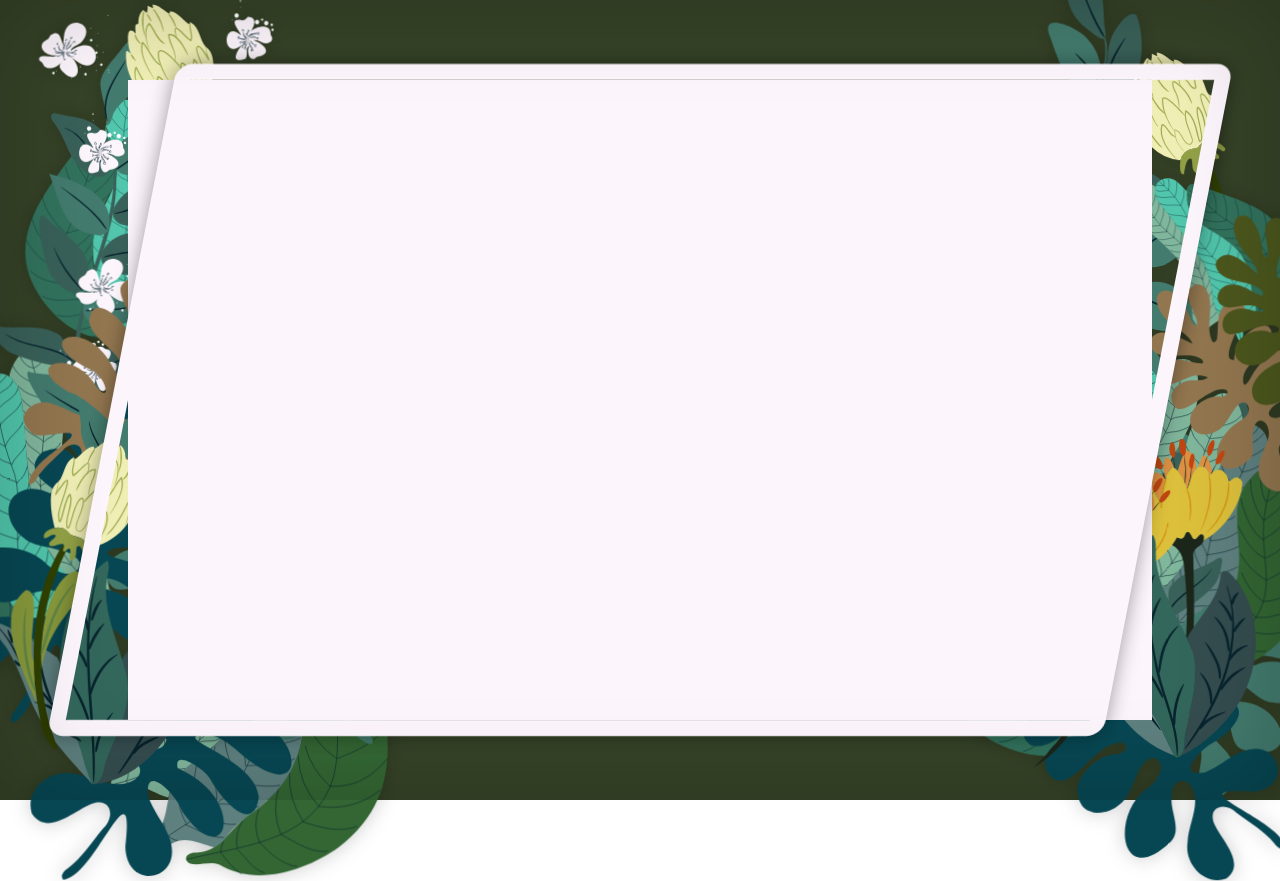
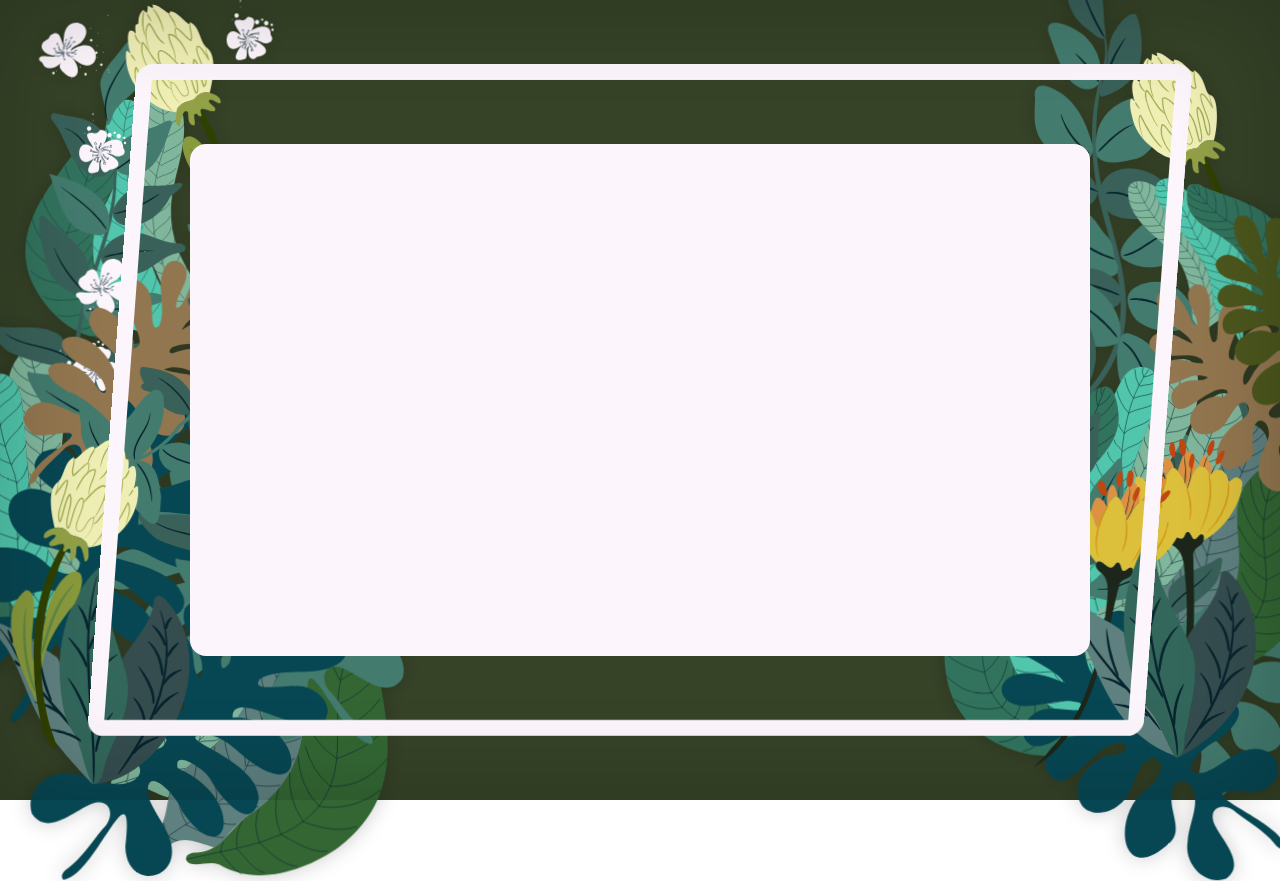
Before and after one commit to nnourr/portfolio-website, an Angular app: page / in a window 1280 px wide. Both pictures are taken after a click on the button "View Projects". Shown: the top 881 px of the page. Built offline with nearby package versions, Linux system fonts and the light colour scheme.

Commit message:
project page ready for work

```diff
--- a/src/app/components/home-page/home-page.component.scss
+++ b/src/app/components/home-page/home-page.component.scss
@@ -115,7 +115,7 @@
     display: flex;
     align-items: center;
     justify-content: center;
-    transition: all 1000ms;
+    transition: all $pageTransitionSpeed;
     &::before {
         position: absolute;
         padding: 10px;
@@ -170,8 +170,8 @@
         transition: all 1000ms;
         border-radius: 1rem;
         border: 1rem rgb(252, 245, 252) solid;
-        animation: borderBreathOtherWay 10000ms 1500ms linear infinite, borderAppearOtherWay 1500ms 1000ms forwards;
-        box-shadow: 0 0 20px rgba(0, 0, 0, 0.368), inset 0 0 20px rgba(0, 0, 0, 0.368);
+        animation: borderBreathOtherWay 10000ms ($pageTransitionSpeed * 2) linear infinite, borderAppearOtherWay $pageTransitionSpeed ($pageTransitionSpeed*2) forwards;
+        box-shadow: 0 0 20px rgba(0, 0, 0, 0.368);
     }
 }
 
@@ -185,8 +185,8 @@
 }
 
 .leaving {
-    height: 60%;
-    width: 60%;
+    height: 40%;
+    width: 40%;
     padding: 0;
     &::before {
         padding: 0;
@@ -212,8 +212,8 @@
         }
     }
     .leaving {
-        height: 60%;
-        width: 60%;
+        height: 40%;
+        width: 40%;
         &::before {
             padding: 0;
         }
--- a/src/app/components/home-page/home-page.component.ts
+++ b/src/app/components/home-page/home-page.component.ts
@@ -17,16 +17,17 @@ import { Pages } from 'src/environments/constants';
       transition(':leave', [
         group ([
           query('@*', [animateChild()]),
-          animate(1200),
+          animate(1250),
         ]),
       ])
     ]),
     trigger('projectPageAnimation', [
       transition(':enter', [
-        style({opacity:0, width:'60%', height:'60%'}),
+        style({opacity:0, width:'40%', height:'40%'}),
         group ([
-          animate("10ms 1000ms", style({opacity:1})),
-          animate("1000ms 1000ms", style({width:"80%", height:"80%"}))
+          query('@*', [animateChild()]),
+          animate("1ms 1250ms", style({opacity:1})),
+          animate("700ms 1250ms", style({width:"80%", height:"80%"}))
         ])
       ])
     ])
@@ -48,6 +49,6 @@ export class HomePageComponent implements OnInit {
   showProjects(): void {
     this.infoPageLeave = true
     // set delay for ngIf to allow animation
-    setTimeout(() => (this.currentPage = Pages.projectViewPage), 50)
+    setTimeout(() => (this.currentPage = Pages.projectViewPage), 1)
   }
 }
--- a/src/app/components/project-page/project-page.component.html
+++ b/src/app/components/project-page/project-page.component.html
@@ -1,3 +1,3 @@
-<div class="project-page-container">
+<div [@projectPageAnimation] class="project-page-container">
 
 </div>
--- a/src/app/components/project-page/project-page.component.scss
+++ b/src/app/components/project-page/project-page.component.scss
@@ -2,5 +2,7 @@
 .project-page-container {
     background-color: $primary-white;
     width: 100%;
-    height: 100%;
+    max-width: 900px;
+    height: 80%;
+    border-radius: 1rem;
 }
--- a/src/app/components/project-page/project-page.component.ts
+++ b/src/app/components/project-page/project-page.component.ts
@@ -1,9 +1,18 @@
 import { Component, OnInit } from '@angular/core';
+import { animate, animateChild, group, query, style, transition, trigger } from '@angular/animations';
 
 @Component({
   selector: 'app-project-page',
   templateUrl: './project-page.component.html',
-  styleUrls: ['./project-page.component.scss']
+  styleUrls: ['./project-page.component.scss'],
+  animations: [
+    trigger('projectPageAnimation', [
+      transition(':enter', [
+        style({width:'100%', height:'100%', maxWidth:'100%', borderRadius:0}),
+        animate("1000ms 1700ms", style({width:"100%", height:"80%", maxWidth:'900px', borderRadius:"1rem"})),
+      ])
+    ])
+  ]
 })
 export class ProjectPageComponent implements OnInit {
 
--- a/src/assets/_globals.scss
+++ b/src/assets/_globals.scss
@@ -4,4 +4,4 @@ $default-box-shadow: 0 0 20px $default-box-shadow-black;
 $small-box-shadow: 0 0 5px $default-box-shadow-black;
 $background-green: rgb(54, 67, 39);
 $primary-white: rgb(252, 245, 252);
-$pageTransitionSpeed: 1000ms;
+$pageTransitionSpeed: 1250ms;
```
Also changed, not shown: src/app/components/info-page/info-page.component.ts (+1 -6 lines).
